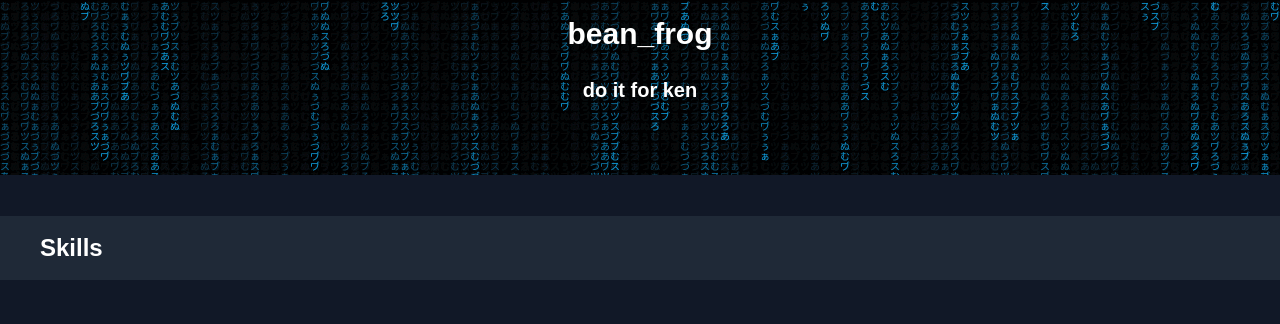
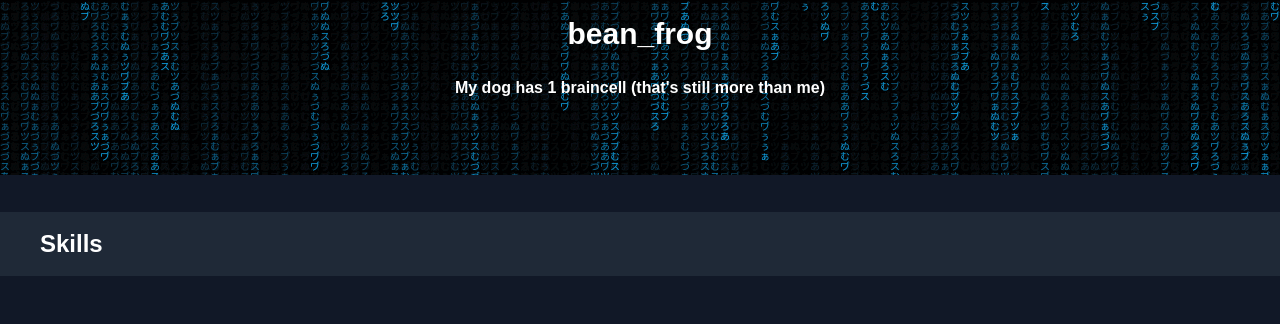
Before and after one commit to bean-frog/bean-frog.github.io, a plain HTML site: page index.html in a window 1280 px wide. Shown: the top 324 px of the page. Drawn offline with nearby package versions, Linux system fonts and the light colour scheme.

Commit message:
Update index.html

```diff
--- a/index.html
+++ b/index.html
@@ -31,7 +31,14 @@
     "Tailwind enjoyer",
     "404: brain not found",
     "do it for ken",
-    "#kb43evr"
+    "#kb43evr",
+    "Go donate to 43i.org",
+    "Red Bull is overrated",
+    "My dog has 1 braincell (that's still more than me)",
+    "I purchase uncles in bulk",
+    "kys (keep yourself safe) :D",
+    "I'm like Hyperplexed but without the coding skills or youtube channel"
+
 
   ];
   function nineteendollafortnitecard() {
@@ -44,7 +51,7 @@
   <header class="py-4 px-10 relative z-50">
     <div class="container text-center">
       <h1 class="text-3xl font-bold">bean_frog</h1><br>
-      <h1 class="text-xl font-semibold" id="qotd"></h1>
+      <h1 class="text-l font-semibold" id="qotd"></h1>
     </div>
   </header>
 
```
